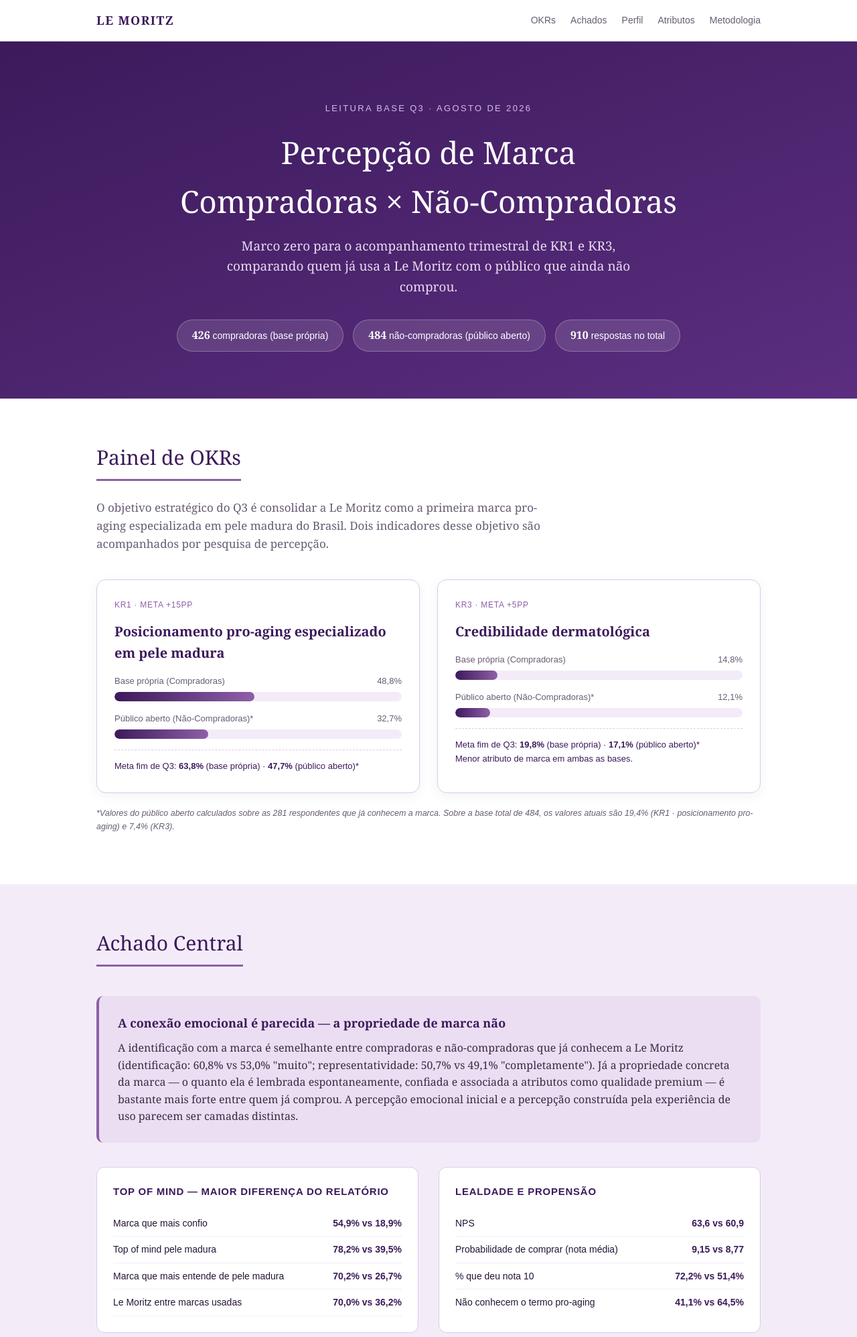
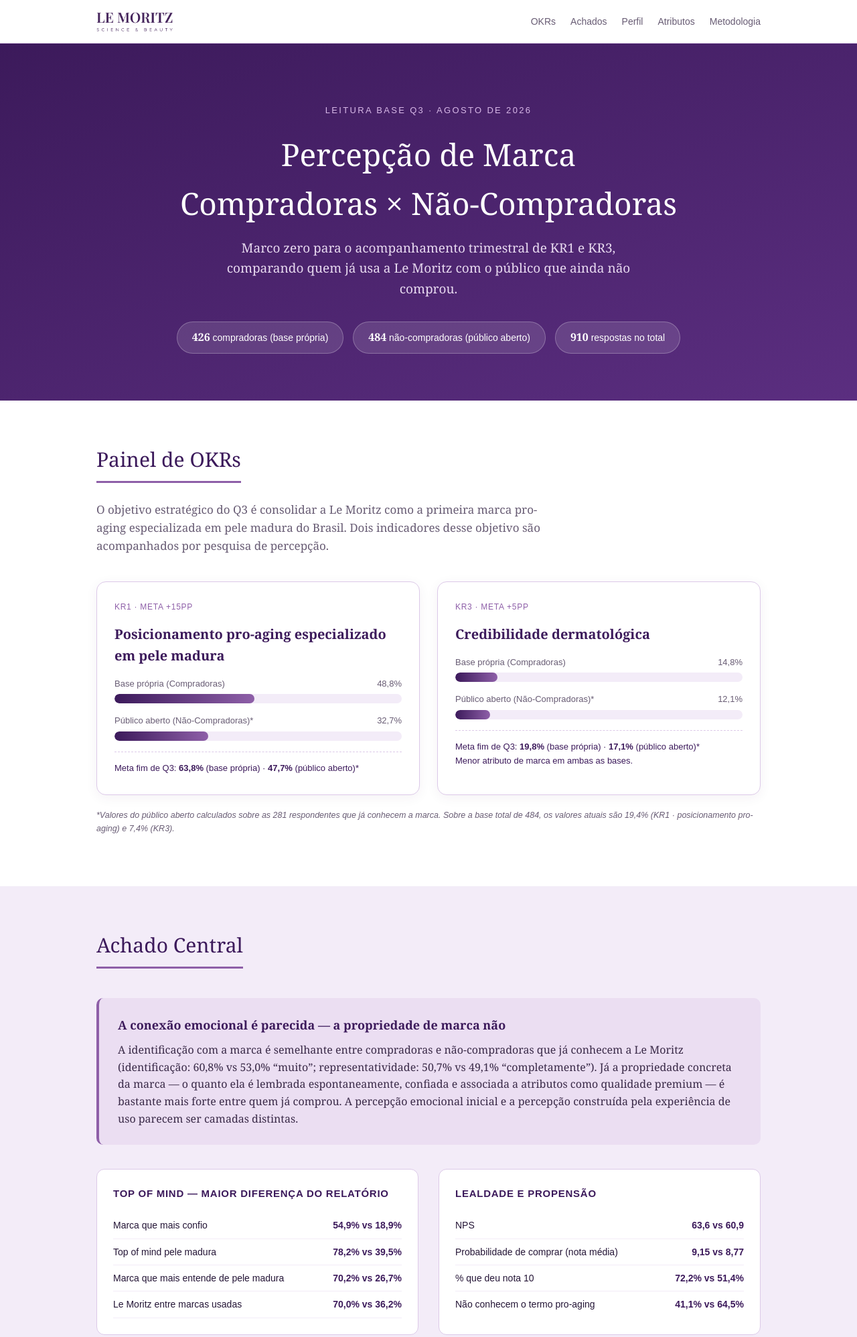
Before and after one commit to marketinglemoritz/le-moritz-pesquisa-percepcao, a plain HTML site: page index.html in a window 1280 px wide. Shown: the top 1996 px of the page at 67% size. Drawn offline with Linux system fonts and the light colour scheme.

Commit message:
Update index.html

```diff
--- a/index.html
+++ b/index.html
@@ -34,6 +34,7 @@
   }
   nav .wrap{display:flex;align-items:center;justify-content:space-between;padding:16px 24px;}
   .brand{font-weight:bold;letter-spacing:.08em;color:var(--navy);font-size:18px;}
+  .brand img{height:32px;display:block;}
   nav a{color:var(--grey);text-decoration:none;font-size:14px;margin-left:22px;font-family:Arial,sans-serif;}
   nav a:hover{color:var(--navy);}
   .navlinks{display:flex;align-items:center;}
@@ -140,7 +141,7 @@
 
 <nav>
   <div class="wrap">
-    <div class="brand">LE MORITZ</div>
+    <div class="brand"><img src="logo.png" alt="Le Moritz"></div>
     <div class="navlinks">
       <a href="#okrs">OKRs</a>
       <a href="#achados">Achados</a>
@@ -207,7 +208,7 @@
     <h2 class="section-title">Achado Central</h2>
     <div class="insight">
       <h4>A conexão emocional é parecida — a propriedade de marca não</h4>
-      <p>A identificação com a marca é semelhante entre compradoras e não-compradoras que já conhecem a Le Moritz (identificação: 60,8% vs 53,0% "muito"; representatividade: 50,7% vs 49,1% "completamente"). Já a propriedade concreta da marca — o quanto ela é lembrada espontaneamente, confiada e associada a atributos como qualidade premium — é bastante mais forte entre quem já comprou. A percepção emocional inicial e a percepção construída pela experiência de uso parecem ser camadas distintas.</p>
+      <p>A identificação com a marca é semelhante entre compradoras e não-compradoras que já conhecem a Le Moritz (identificação: 60,8% vs 53,0% “muito”; representatividade: 50,7% vs 49,1% “completamente”). Já a propriedade concreta da marca — o quanto ela é lembrada espontaneamente, confiada e associada a atributos como qualidade premium — é bastante mais forte entre quem já comprou. A percepção emocional inicial e a percepção construída pela experiência de uso parecem ser camadas distintas.</p>
     </div>
 
     <div class="profile-grid">
@@ -287,7 +288,7 @@
         </div>
       </div>
     </div>
-    <p class="footnote">Compradoras usam mais termos de uso real, como "praticidade". Não-compradoras usam mais "tecnologia" e "inovação" — percepção construída pela comunicação, não pela experiência concreta.</p>
+    <p class="footnote">Compradoras usam mais termos de uso real, como “praticidade”. Não-compradoras usam mais “tecnologia” e “inovação” — percepção construída pela comunicação, não pela experiência concreta.</p>
   </div>
 </section>
 
@@ -303,7 +304,6 @@
       <tr><td>Não-Compradoras — total</td><td>486</td><td>484</td></tr>
       <tr><td><b>Total geral</b></td><td><b>972</b></td><td><b>910</b></td></tr>
     </table>
-    <p class="footnote">A base de não-compradoras é auto-declarada e não probabilística. Nomes e números de WhatsApp coletados na pesquisa de não-compradoras não foram utilizados neste material, apenas para fins de identificação agregada e anônima.</p>
   </div>
 </section>
 
```
